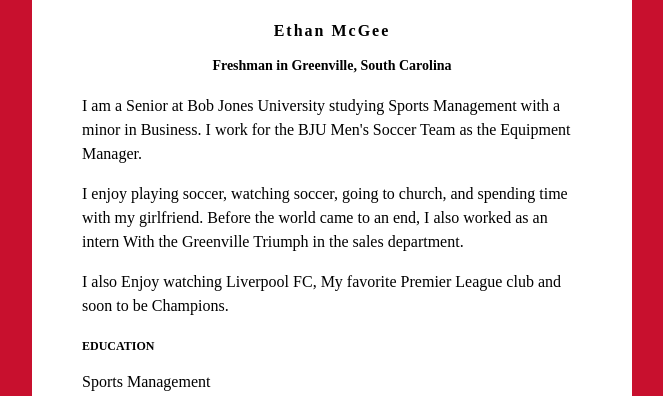
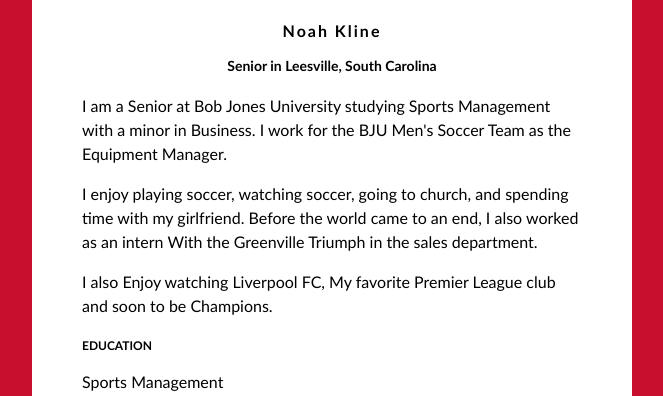
Before and after one commit to nklin341/nklin341.github.io, a plain HTML site: page index.html in a window 1280 px wide. Shown: the top 396 px of the page, without its empty margins (308-971 px from the left). Drawn offline with Linux system fonts and the light colour scheme.

Commit message:
Update index.html

```diff
--- a/index.html
+++ b/index.html
@@ -3,7 +3,7 @@
 <style>
 body {
     background: RGB(200,16,46);
-    font-family: Redzone;
+    font-family: Calibri;
 }
 #content {
     background: White;
@@ -30,8 +30,8 @@ h3 {
 </head>
 <body>
     <div id="content">
-        <h1>Ethan McGee</h1>
-        <h2>Freshman in Greenville, South Carolina</h2>
+        <h1>Noah Kline</h1>
+        <h2>Senior in Leesville, South Carolina</h2>
 
          <p>I am a Senior at Bob Jones University studying Sports Management with a minor in Business. I work for the BJU Men's Soccer Team as the Equipment Manager.</p>
          <p>
```
